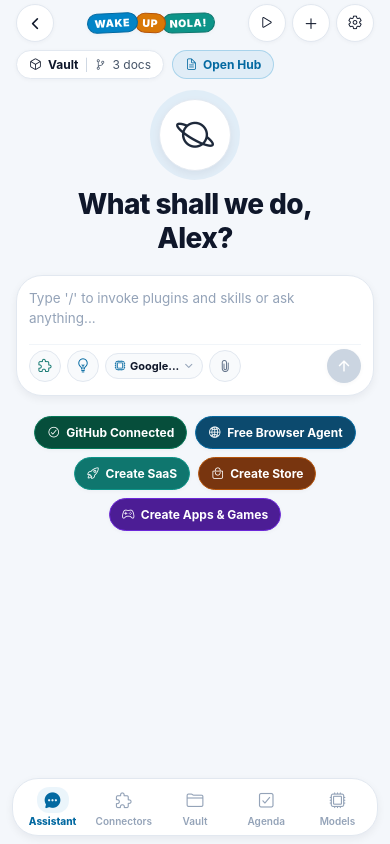
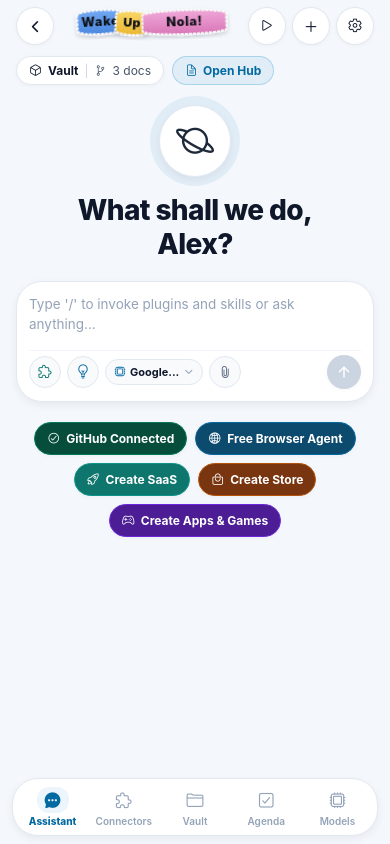
Before and after one commit to bckflpboys/Wake-Up-Nola, a React Native app: screen / in a window 390 px wide. Built offline with nearby package versions, Linux system fonts and the light colour scheme.

Commit message:
feat: add EmbroideredBrandLogo atom component with SVG patches and custom styling

```diff
--- a/src/components/atoms/EmbroideredBrandLogo.tsx
+++ b/src/components/atoms/EmbroideredBrandLogo.tsx
@@ -1,12 +1,25 @@
 /**
  * EmbroideredBrandLogo - Atom
- * Navbar brand logo designed in the style of the splash screen embroidered patches.
- * Features 3 overlapping word patches (Wake, Up, Nola!) with satin-stitch styling and merrowed borders.
+ * High-fidelity replica of the Splash Screen WebGL Embroidered Patches:
+ * - Word-shaped dilated cloth silhouettes
+ * - Pure white merrowed border bead tracing the rims
+ * - Dark satin lettering on top with thread depth
+ * - Realistic contact drop shadows and organic overlap
  */
 
 import React from 'react';
-import { View, Text, StyleSheet, ViewStyle } from 'react-native';
-import { colors, borderRadius, typography, shadows } from '../../theme';
+import { View, StyleSheet, ViewStyle } from 'react-native';
+import Svg, {
+    G,
+    Path,
+    Text as SvgText,
+    Defs,
+    LinearGradient,
+    Stop,
+    Filter,
+    FeDropShadow,
+    Rect,
+} from 'react-native-svg';
 
 interface EmbroideredBrandLogoProps {
     style?: ViewStyle;
@@ -17,83 +30,147 @@
     style,
     size = 'md',
 }) => {
-    const isSm = size === 'sm';
-    const isLg = size === 'lg';
-
-    const fontSize = isSm ? 9 : isLg ? 13 : 10.5;
-    const paddingH = isSm ? 5 : isLg ? 8 : 6.5;
-    const paddingV = isSm ? 2 : isLg ? 4 : 2.5;
+    const width = size === 'sm' ? 140 : size === 'lg' ? 200 : 172;
+    const height = size === 'sm' ? 36 : size === 'lg' ? 52 : 44;
 
     return (
         <View style={[styles.container, style]}>
-            {/* 1. "Wake" Patch - Electric Blue */}
-            <View
-                style={[
-                    styles.patch,
-                    styles.wakePatch,
-                    { paddingHorizontal: paddingH, paddingVertical: paddingV, transform: [{ rotate: '-3deg' }] },
-                ]}
-            >
-                <Text style={[styles.patchText, { fontSize }]}>WAKE</Text>
-            </View>
+            <Svg width={width} height={height} viewBox="0 0 178 46">
+                <Defs>
+                    {/* Shadow for Patch 1 (Wake) */}
+                    <Filter id="patchShadow" x="-20%" y="-20%" width="140%" height="140%">
+                        <FeDropShadow
+                            dx="0"
+                            dy="2.5"
+                            stdDeviation="2"
+                            floodColor="#0F172A"
+                            floodOpacity="0.18"
+                        />
+                    </Filter>
 
-            {/* 2. "Up" Patch - Warm Golden Amber */}
-            <View
-                style={[
-                    styles.patch,
-                    styles.upPatch,
-                    { paddingHorizontal: paddingH, paddingVertical: paddingV, transform: [{ rotate: '2.5deg' }], marginLeft: -3 },
-                ]}
-            >
-                <Text style={[styles.patchText, { fontSize }]}>UP</Text>
-            </View>
+                    {/* Gradient for "Wake" Cyan Cloth */}
+                    <LinearGradient id="wakeCloth" x1="0" y1="0" x2="0" y2="1">
+                        <Stop offset="0%" stopColor="#72A8F2" />
+                        <Stop offset="100%" stopColor="#4A88E0" />
+                    </LinearGradient>
 
-            {/* 3. "Nola!" Patch - Vibrant Mint Teal */}
-            <View
-                style={[
-                    styles.patch,
-                    styles.nolaPatch,
-                    { paddingHorizontal: paddingH, paddingVertical: paddingV, transform: [{ rotate: '-2deg' }], marginLeft: -3 },
-                ]}
-            >
-                <Text style={[styles.patchText, { fontSize }]}>NOLA!</Text>
-            </View>
+                    {/* Gradient for "Up" Golden Amber Cloth */}
+                    <LinearGradient id="upCloth" x1="0" y1="0" x2="0" y2="1">
+                        <Stop offset="0%" stopColor="#F9D768" />
+                        <Stop offset="100%" stopColor="#EBB832" />
+                    </LinearGradient>
+
+                    {/* Gradient for "Nola!" Rose/Violet Cloth */}
+                    <LinearGradient id="nolaCloth" x1="0" y1="0" x2="0" y2="1">
+                        <Stop offset="0%" stopColor="#EFA8D8" />
+                        <Stop offset="100%" stopColor="#D977B8" />
+                    </LinearGradient>
+
+                    {/* Satin Ink Gradient */}
+                    <LinearGradient id="darkInk" x1="0" y1="0" x2="0" y2="1">
+                        <Stop offset="0%" stopColor="#181B26" />
+                        <Stop offset="100%" stopColor="#0B0D14" />
+                    </LinearGradient>
+                </Defs>
+
+                {/* === 1. "Wake" Patch (Dilated Cyan Silhouette + Merrowed Rim) === */}
+                <G transform="rotate(-3.5 36 21)" filter="url(#patchShadow)">
+                    {/* Dilated Cloth Silhouette */}
+                    <Path
+                        d="M 12 11 C 12 5, 60 5, 60 11 L 60 27 C 60 33, 12 33, 12 27 Z"
+                        fill="url(#wakeCloth)"
+                    />
+                    {/* White Merrowed Border Bead */}
+                    <Path
+                        d="M 12 11 C 12 5, 60 5, 60 11 L 60 27 C 60 33, 12 33, 12 27 Z"
+                        fill="none"
+                        stroke="#FAFAFA"
+                        strokeWidth="2.2"
+                        strokeDasharray="3 1.2"
+                    />
+                    {/* Dark Satin Ink Lettering */}
+                    <SvgText
+                        x="36"
+                        y="23"
+                        fill="url(#darkInk)"
+                        fontSize="13.5"
+                        fontWeight="900"
+                        letterSpacing="0.4"
+                        textAnchor="middle"
+                        fontFamily="System"
+                    >
+                        Wake
+                    </SvgText>
+                </G>
+
+                {/* === 2. "Up" Patch (Dilated Golden Silhouette + Merrowed Rim) === */}
+                <G transform="rotate(3 69 22)" filter="url(#patchShadow)">
+                    {/* Dilated Cloth Silhouette */}
+                    <Path
+                        d="M 52 12 C 52 6, 86 6, 86 12 L 86 28 C 86 34, 52 34, 52 28 Z"
+                        fill="url(#upCloth)"
+                    />
+                    {/* White Merrowed Border Bead */}
+                    <Path
+                        d="M 52 12 C 52 6, 86 6, 86 12 L 86 28 C 86 34, 52 34, 52 28 Z"
+                        fill="none"
+                        stroke="#FAFAFA"
+                        strokeWidth="2.2"
+                        strokeDasharray="3 1.2"
+                    />
+                    {/* Dark Satin Ink Lettering */}
+                    <SvgText
+                        x="69"
+                        y="24"
+                        fill="url(#darkInk)"
+                        fontSize="13"
+                        fontWeight="900"
+                        letterSpacing="0.4"
+                        textAnchor="middle"
+                        fontFamily="System"
+                    >
+                        Up
+                    </SvgText>
+                </G>
+
+                {/* === 3. "Nola!" Patch (Dilated Rose-Violet Silhouette + Merrowed Rim) === */}
+                <G transform="rotate(-2 124 22)" filter="url(#patchShadow)">
+                    {/* Dilated Cloth Silhouette */}
+                    <Path
+                        d="M 80 11 C 80 5, 168 5, 168 11 L 168 27 C 168 33, 80 33, 80 27 Z"
+                        fill="url(#nolaCloth)"
+                    />
+                    {/* White Merrowed Border Bead */}
+                    <Path
+                        d="M 80 11 C 80 5, 168 5, 168 11 L 168 27 C 168 33, 80 33, 80 27 Z"
+                        fill="none"
+                        stroke="#FAFAFA"
+                        strokeWidth="2.2"
+                        strokeDasharray="3 1.2"
+                    />
+                    {/* Dark Satin Ink Lettering */}
+                    <SvgText
+                        x="124"
+                        y="23"
+                        fill="url(#darkInk)"
+                        fontSize="13.5"
+                        fontWeight="900"
+                        letterSpacing="0.4"
+                        textAnchor="middle"
+                        fontFamily="System"
+                    >
+                        Nola!
+                    </SvgText>
+                </G>
+            </Svg>
         </View>
     );
 };
 
 const styles = StyleSheet.create({
     container: {
-        flexDirection: 'row',
         alignItems: 'center',
         justifyContent: 'center',
-    },
-    patch: {
-        borderRadius: borderRadius.md,
-        borderWidth: 1.2,
-        alignItems: 'center',
-        justifyContent: 'center',
-        ...shadows.subtle,
-    },
-    wakePatch: {
-        backgroundColor: '#0284C7', // Electric Ocean Cyan
-        borderColor: '#0369A1',     // Merrowed rim
-        zIndex: 3,
-    },
-    upPatch: {
-        backgroundColor: '#D97706', // Golden Amber
-        borderColor: '#B45309',     // Merrowed rim
-        zIndex: 2,
-    },
-    nolaPatch: {
-        backgroundColor: '#0D9488', // Mint Teal
-        borderColor: '#0F766E',     // Merrowed rim
-        zIndex: 1,
-    },
-    patchText: {
-        fontWeight: '900',
-        color: '#FFFFFF',
-        letterSpacing: 0.6,
     },
 });
 
```
